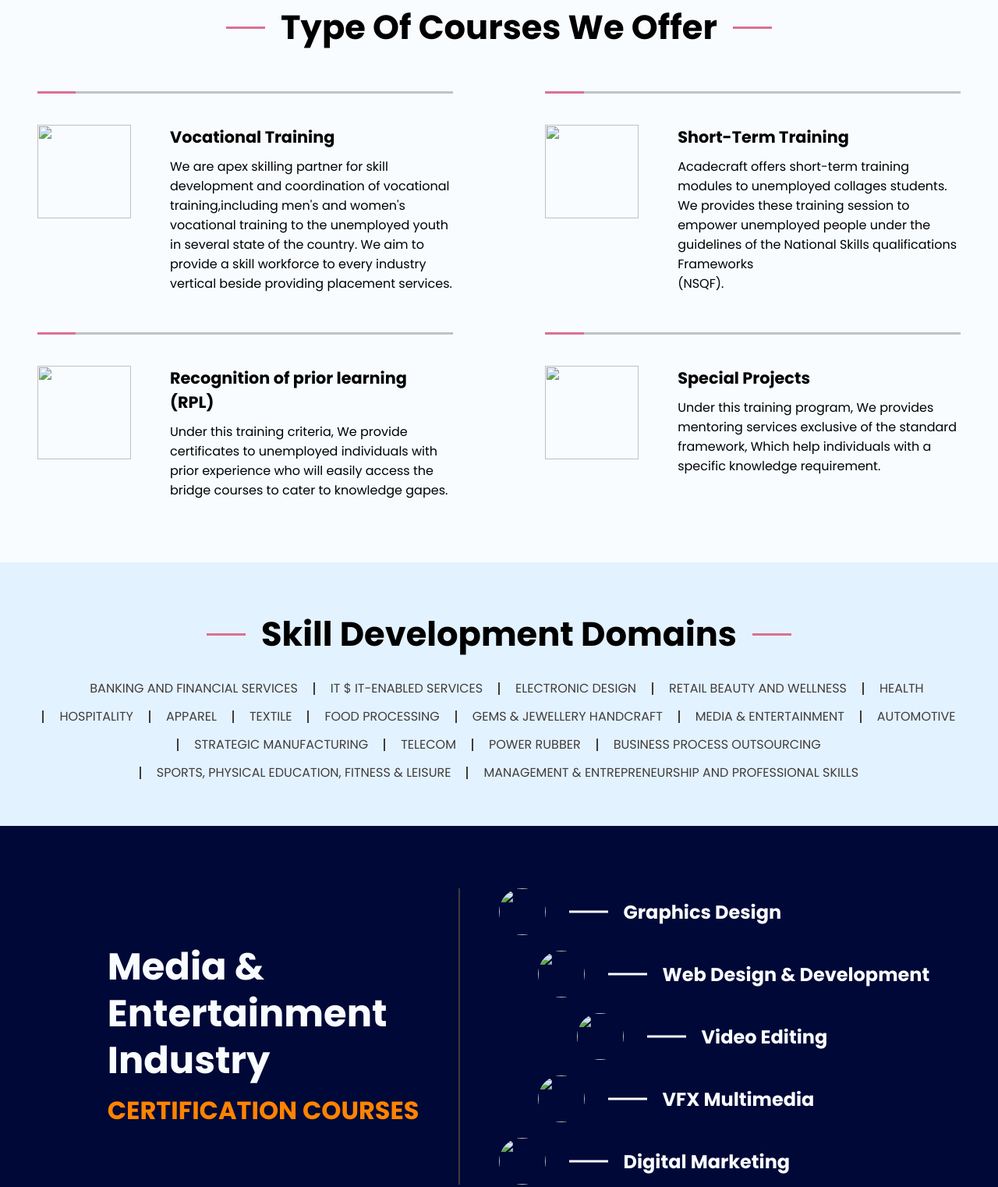
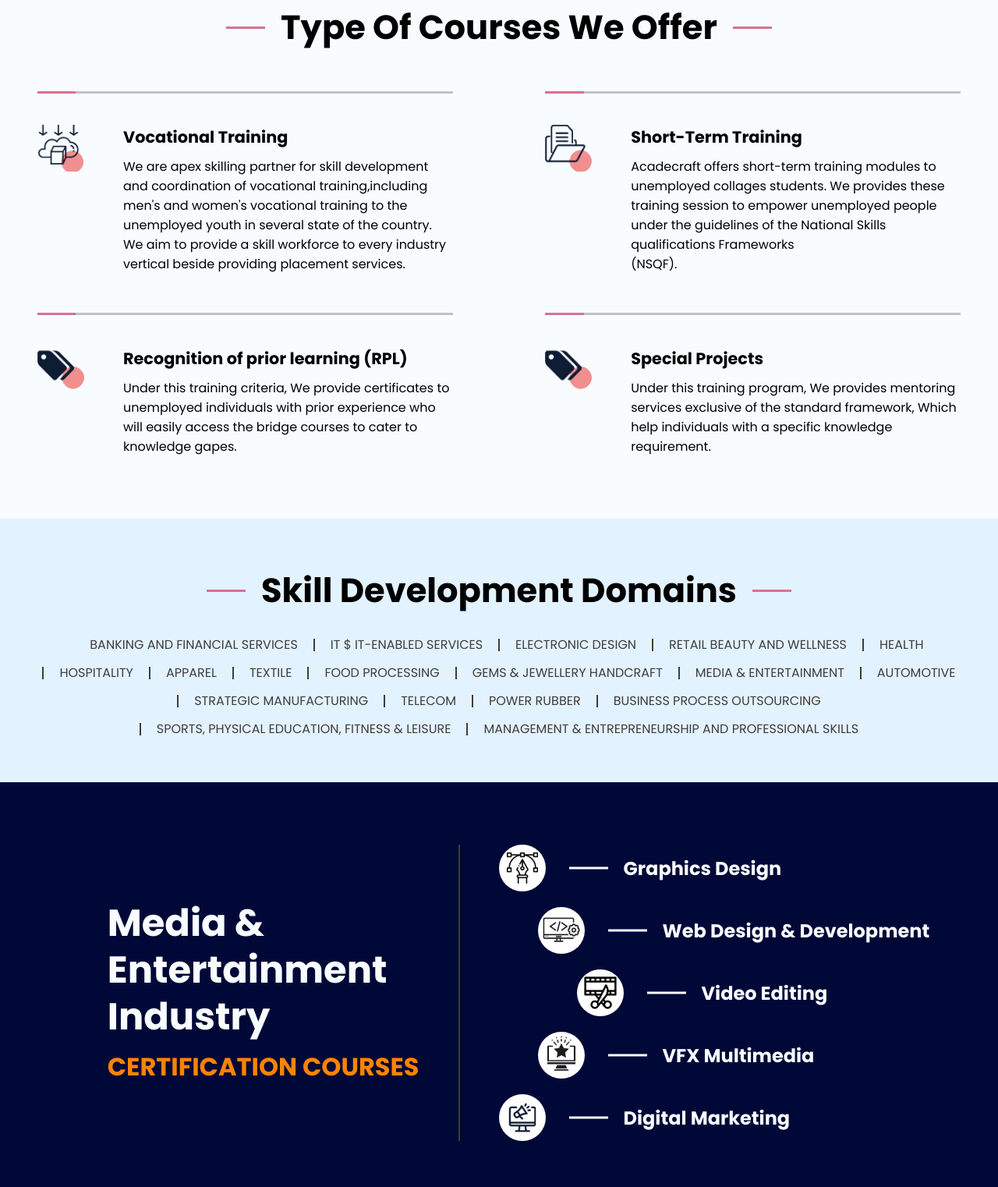
Before and after one commit to frontenddev-himanshu/SkillNation, a plain HTML site: page index.html in a window 1280 px wide. Shown: the part 2308-3830 px from the top of the page at 78% size. Drawn offline with nearby package versions, Linux system fonts and the light colour scheme.

Commit message:
add some images

```diff
--- a/index.html
+++ b/index.html
@@ -183,7 +183,7 @@
 
                         <div class="aboutContent">
                             <div class="contentIcone">
-                                <img src="" alt="">
+                                <img src="./Assest/1.png" alt="">
                             </div>
 
                             <div class="courseText">
@@ -204,7 +204,7 @@
 
                         <div class="aboutContent">
                             <div class="contentIcone">
-                                <img src="" alt="">
+                                <img src="./Assest/3.png" alt="">
                             </div>
 
                             <div class="courseText">
@@ -226,7 +226,7 @@
 
                         <div class="aboutContent">
                             <div class="contentIcone">
-                                <img src="" alt="">
+                                <img src="./Assest/2.png" alt="">
                             </div>
 
                             <div class="courseText">
@@ -246,7 +246,7 @@
 
                         <div class="aboutContent">
                             <div class="contentIcone">
-                                <img src="" alt="">
+                                <img src="./Assest/3.png" alt="">
                             </div>
 
                             <div class="courseText">
@@ -320,7 +320,7 @@
             <div class="aboutMediaCourses">
                 <a href="#">
                     <div class="mediaCourse">
-                        <img src="" alt="">
+                        <img src="./Assest/graphic.jpg" alt="">
                         <div class="courseName">
                             <h2>Graphics Design</h2>
                         </div>
@@ -329,7 +329,7 @@
 
                 <a href="#">
                     <div class="mediaCourse tranMeda">
-                        <img src="" alt="">
+                        <img src="./Assest/web.jpg" alt="">
                         <div class="courseName">
                             <h2>Web Design & Development</h2>
                         </div>
@@ -338,7 +338,7 @@
 
                 <a href="#">
                     <div class="mediaCourse midTrans">
-                        <img src="" alt="">
+                        <img src="./Assest/video.jpg" alt="">
                         <div class="courseName">
                             <h2>Video Editing</h2>
                         </div>
@@ -347,7 +347,7 @@
 
                 <a href="#">
                     <div class="mediaCourse tranMeda">
-                        <img src="" alt="">
+                        <img src="./Assest/vfx.jpg" alt="">
                         <div class="courseName">
                             <h2>VFX Multimedia</h2>
                         </div>
@@ -356,7 +356,7 @@
 
                 <a href="#">
                     <div class="mediaCourse">
-                        <img src="" alt="">
+                        <img src="./Assest/digital.jpg" alt="">
                         <div class="courseName">
                             <h2>Digital Marketing</h2>
                         </div>
--- a/mediaquery.css
+++ b/mediaquery.css
@@ -227,8 +227,8 @@
     }
 
     .contentIcone img {
-        width: 110px;
-        height: 110px;
+        width: 50px;
+        height: 50px;
     }
 
     .allSkills ul li {
@@ -465,8 +465,8 @@
     }
 
     .contentIcone img {
-        width: 80px;
-        height: 80px;
+        width: 40px;
+        height: 40px;
     }
 
     .courseText h2 {
--- a/style.css
+++ b/style.css
@@ -434,8 +434,8 @@ body {
 }
 
 .contentIcone img {
-    width: 120px;
-    height: 120px;
+    width: 60px;
+    height: 60px;
     object-fit: cover;
 }
 
```
Also changed, not shown: Assest/1.png (added), Assest/2.png (added), Assest/3.png (added), Assest/Entertainment-and-Media.png (added), Assest/digital.jpg (added), Assest/graphic.jpg (added), Assest/vfx.jpg (added), Assest/video.jpg (added), Assest/web.jpg (added).
